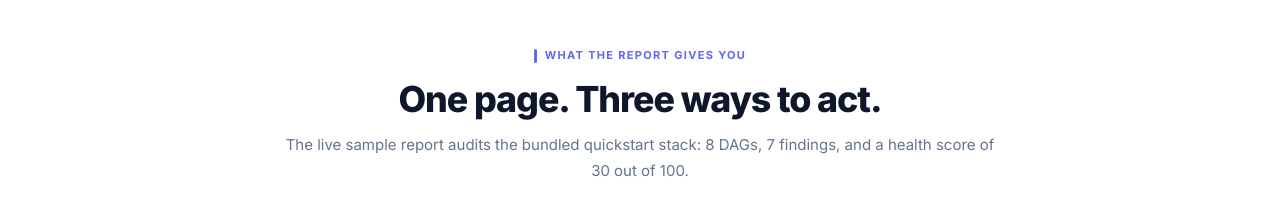
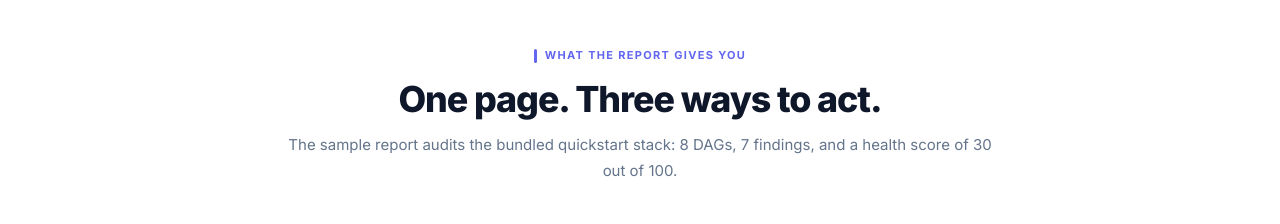
Before and after one commit to willowvibe/pipelineprobe, a plain HTML site: page site/index.html in a window 1280 px wide. Shown: the part 840-1064 px from the top of the page. Drawn offline with Linux system fonts and the light colour scheme.

Commit message:
docs(site): stop calling the sample report live
Co-Authored-By: Claude Code <noreply@anthropic.com>

```diff
--- a/site/index.html
+++ b/site/index.html
@@ -1550,7 +1550,7 @@
                     <p class="eyebrow"><span class="pip" aria-hidden="true"></span>What the report gives you</p>
                     <h2 id="proofs-title">One page. Three ways to act.</h2>
                     <p class="section-sub">
-                        The live sample report audits the bundled quickstart stack: 8 DAGs, 7 findings,
+                        The sample report audits the bundled quickstart stack: 8 DAGs, 7 findings,
                         and a health score of 30 out of 100.
                     </p>
                 </div>
```
